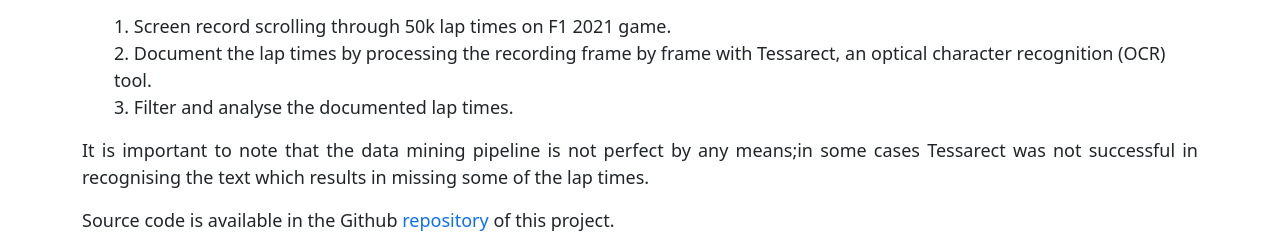
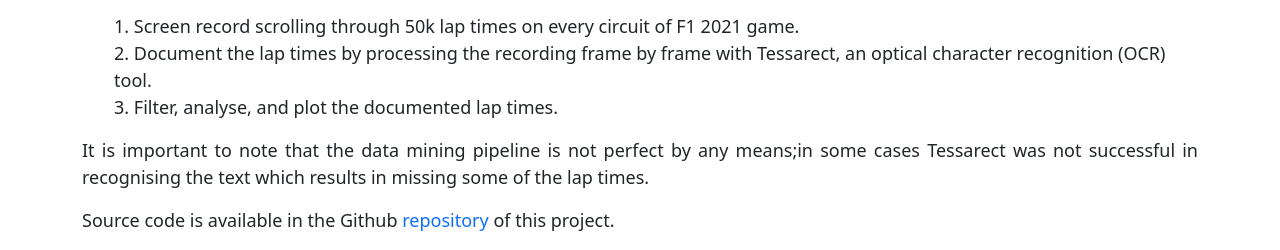
Before and after one commit to lutrarutra/F12021TT, a plain HTML site: page index.html in a window 1280 px wide. Shown: the part 749-999 px from the top of the page. Drawn offline with nearby package versions, Linux system fonts and the light colour scheme.

Commit message:
text fixes

```diff
--- a/index.html
+++ b/index.html
@@ -67,13 +67,13 @@
             </p>
             <ul>
                 <li>
-                    1. Screen record scrolling through 50k lap times on F1 2021 game.
+                    1. Screen record scrolling through 50k lap times on every circuit of F1 2021 game.
                 </li>
                 <li>
                     2. Document the lap times by processing the recording frame by frame with Tessarect, an optical character recognition (OCR) tool.
                 </li>
                 <li>
-                    3. Filter and analyse the documented lap times.
+                    3. Filter, analyse, and plot the documented lap times.
                 </li>
             </ul>
 
```
